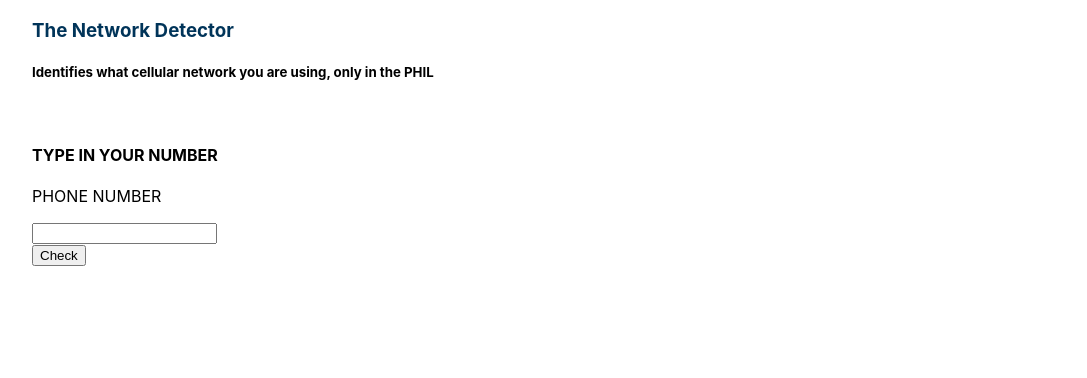
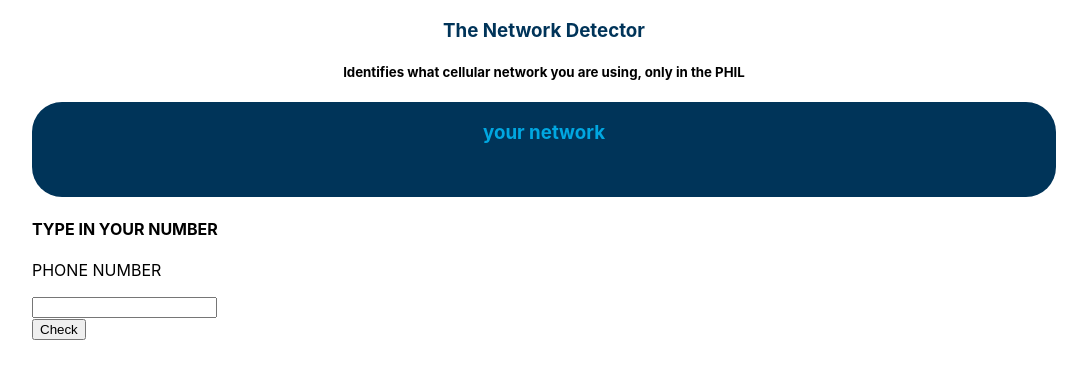
Before and after one commit to mcdylanb/network-identifier, a React (Create React App) app: page / in a window 1280 px wide. Shown: the top 378 px of the page, without its empty margins (96-1183 px from the left). Built offline with nearby package versions, Linux system fonts and the light colour scheme.

Commit message:
Edits yourNetwork section styling

```diff
--- a/src/App.css
+++ b/src/App.css
@@ -11,3 +11,23 @@
   color: #003459;
 
 }
+
+.tittle {
+
+  text-align: center;
+}
+
+.yourNetwork {
+  background-color: #003459;
+  text-align: center;
+  border-radius: 30px;
+}
+
+.yourNetwork h3{
+  color: #00A7E1;
+}
+.yourNetwork h1{
+  font-size: 5rem;
+  text-transform: uppercase;
+  color: white;
+}
--- a/src/App.js
+++ b/src/App.js
@@ -35,7 +35,10 @@ const App = ({ data }) => {
         <h5>Identifies what cellular network you are using, only in the PHIL</h5>
       </div>
       {/* Users identified Network */}
-      <div>
+      <div className="yourNetwork">
+        <h3>
+          your network
+        </h3>
         <h1>{usersNetwork}</h1>
       </div>
       {/* User input form */}
```
